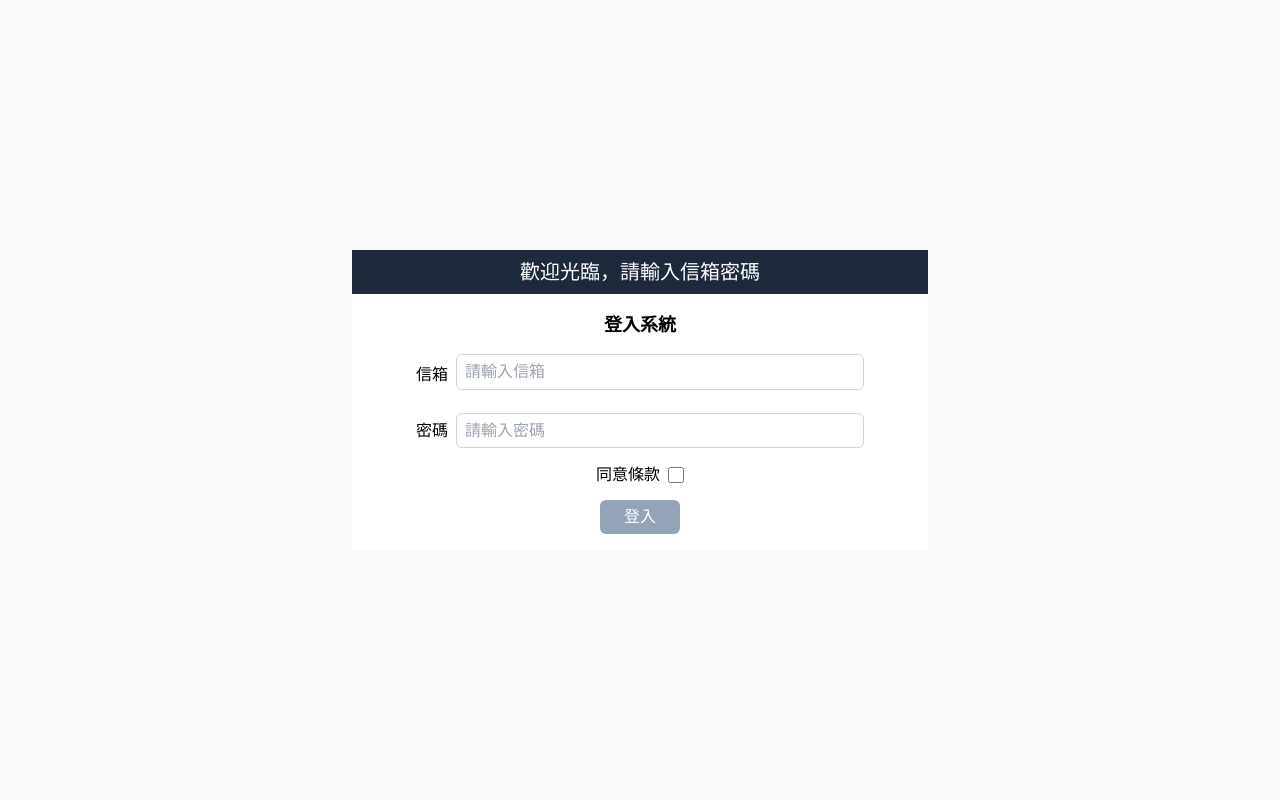
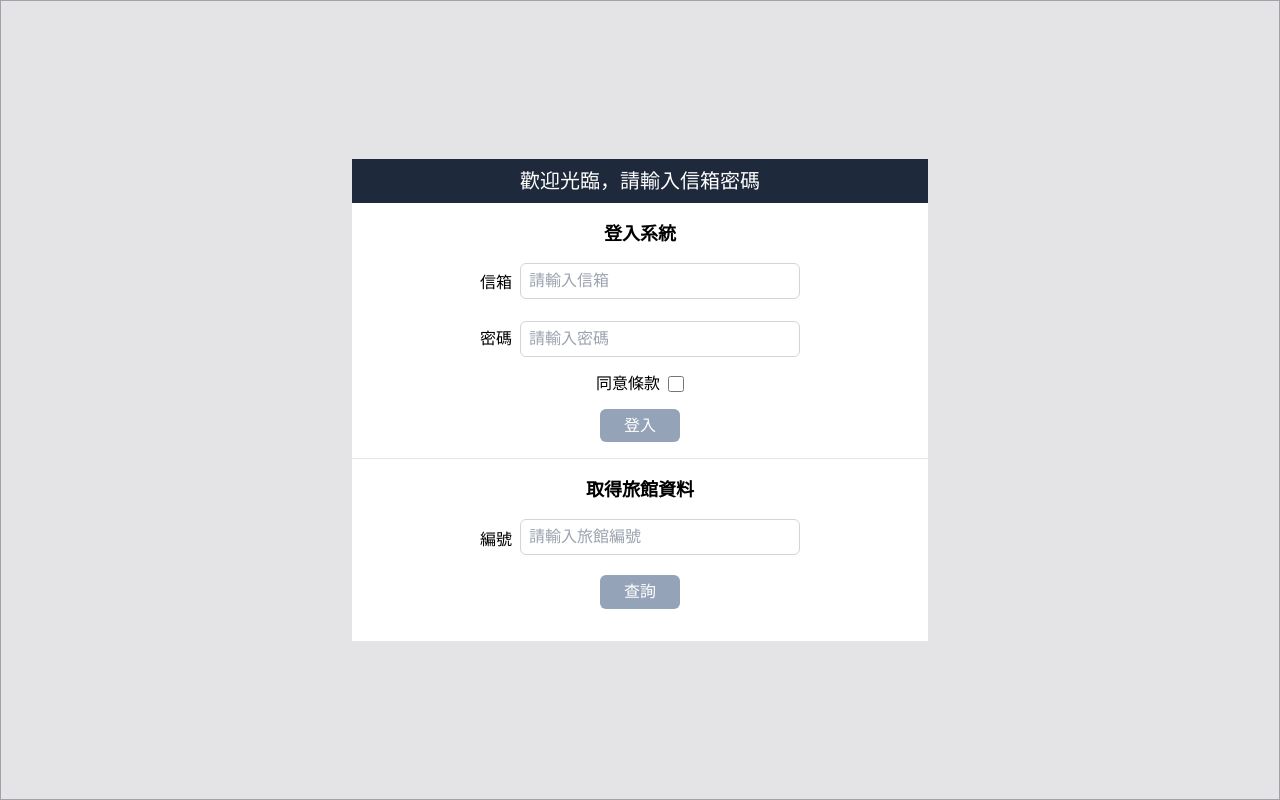
Before and after one commit to itisalongway574/WeHelpStageOne, a FastAPI app: page / in a window 1280 px wide. Run offline with FastAPI, Linux system fonts and the light colour scheme; parts of the project's set-up code (start-up, migrations or seed data) failed here and were passed over; some libraries are stand-ins or nearby versions.

Commit message:
feat: 完成week-4 task-4

```diff
--- a/week-4/main.py
+++ b/week-4/main.py
@@ -6,6 +6,41 @@ from fastapi.staticfiles import StaticFiles
 from fastapi.templating import Jinja2Templates
 from starlette.middleware.sessions import SessionMiddleware
 import uvicorn
+import urllib.request as request
+import json
+
+
+# 要抓取的網址
+url_ch = "https://resources-wehelp-taiwan-b986132eca78c0b5eeb736fc03240c2ff8b7116.gitlab.io/hotels-ch"
+url_eng = "https://resources-wehelp-taiwan-b986132eca78c0b5eeb736fc03240c2ff8b7116.gitlab.io/hotels-en"
+
+with request.urlopen(url_ch) as response:
+    data_string_ch = response.read().decode("utf-8")
+with request.urlopen(url_eng) as response:
+    data_string_eng = response.read().decode("utf-8")
+
+# 轉換成json
+data_ch = json.loads(data_string_ch)
+data_eng = json.loads(data_string_eng)
+
+# 單獨抽出裡面的list
+list_ch = data_ch['list']
+list_eng = data_eng['list']
+
+# 重新排序
+ordered_list_ch = sorted(list_ch, key=lambda x: x['_id'])
+ordered_list_eng = sorted(list_eng, key=lambda x: x['_id'])
+
+hotels_result = []
+
+for i in range(len(ordered_list_ch)):
+    hotels_result.append({
+        'hotel_id': ordered_list_ch[i]['_id'],
+        'chinese_name': ordered_list_ch[i]['旅宿名稱'],
+        'english_name': ordered_list_eng[i]['hotel name'],
+        'phone': ordered_list_ch[i]['電話或手機號碼'],
+    })
+
 
 app = FastAPI()
 
@@ -55,6 +90,14 @@ async def logout(request: Request):
 async def ohoh(request: Request, msg: str):
     return templates.TemplateResponse("ohoh.html", {"request": request, "msg": msg})
 
+
+@app.get("/hotel/{hotel_id}", response_class=HTMLResponse)
+async def hotel(request: Request, hotel_id: int):
+    for hotel in hotels_result:
+        if hotel['hotel_id'] == hotel_id:
+            return templates.TemplateResponse("hotel.html", {"request": request, "hotel": hotel})
+    return templates.TemplateResponse("hotel.html", {"request": request, "hotel": None})
+
     # 設定伺服器的啟動路徑
 if __name__ == "__main__":
     uvicorn.run(app, host="127.0.0.1", port=8000)
--- a/week-4/static/script.js
+++ b/week-4/static/script.js
@@ -3,6 +3,8 @@ window.addEventListener('DOMContentLoaded', () => {
     const submitBtn = document.getElementById('submit');
     const emailInput = document.getElementById('email');
     const passwordInput = document.getElementById('password');
+    const hotelID = document.getElementById('hotel');
+    const searchBtn = document.getElementById('search');
 
     // 選取錯誤訊息的span
     const emailError = emailInput.parentElement.querySelector('span');
@@ -47,4 +49,13 @@ window.addEventListener('DOMContentLoaded', () => {
             return true;
         }
     });
+
+    searchBtn.addEventListener('click', (e) => {
+        e.preventDefault();
+        if (isNaN(parseInt(hotelID.value)) || parseInt(hotelID.value) <= 0) {
+            alert('請輸入正整數');
+        } else {
+            window.location.href = `/hotel/${hotelID.value}`;
+        }
+    });
 });
--- a/week-4/templates/index.html
+++ b/week-4/templates/index.html
@@ -10,16 +10,17 @@
 </head>
 
 <body>
-    <main class="bg-gray-50 w-full h-[100dvh] flex justify-center items-center">
+    <main class="bg-zinc-200 w-full min-h-[100dvh] flex flex-col justify-center items-center
+    border-[1px] border-zinc-400">
         <!-- 登入介面 -->
-        <div class="bg-white w-10/12 max-w-xl min-w-xs">
+        <div class="bg-white w-11/12 max-w-xl min-w-xs">
             <!-- 標題 -->
             <h3 class="text-xl text-white bg-slate-800 text-center px-4 py-2">
                 歡迎光臨，請輸入信箱密碼
             </h3>
             <!-- 表單 -->
             <form action="/login" method="post"
-                class="p-4 w-10/12 flex flex-col justify-center items-center gap-4 mx-auto">
+                class="py-4 px-8 max-w-sm flex flex-col justify-center items-center gap-4 mx-auto">
                 <h1 class="text-lg font-semibold text-center">登入系統</h1>
                 <div class="w-full flex justify-center items-start gap-2">
                     <label class="text-nowrap h-10 flex items-center" for="email">信箱</label>
@@ -48,6 +49,27 @@
                     type="submit" id="submit">登入</button>
             </form>
         </div>
+        <!-- 查詢介面 -->
+        <div class="bg-white w-11/12 max-w-xl min-w-xs py-4 border-t border-slate-200">
+            <!-- 標題 -->
+            <h3 class="text-lg font-semibold text-center ">
+                取得旅館資料
+            </h3>
+            <form method="get" class="py-4 px-8 max-w-sm flex flex-col justify-center items-center gap-4 mx-auto">
+                <div class="w-full flex justify-center items-start gap-2">
+                    <label class="text-nowrap h-10 flex items-center" for="hotel">編號</label>
+                    <div class="w-full">
+                        <input class="w-full p-2 border border-gray-300 rounded-md
+                                                        focus:outline-none focus:border-slate-500" type="text"
+                            id="hotel" name="hotel" placeholder="請輸入旅館編號">
+                        <span class="hidden text-red-500 text-sm">請輸入旅館編號</span>
+                    </div>
+                </div>
+                <button
+                    class="w-auto px-6 py-2 bg-slate-400 hover:bg-slate-600 transition-colors duration-300 text-white rounded-md"
+                    type="submit" id="search">查詢</button>
+            </form>
+        </div>
     </main>
     <script src="../static/script.js"></script>
 </body>
```
Also changed, not shown: week-4/templates/hotel.html (added, +29 -0 lines).
